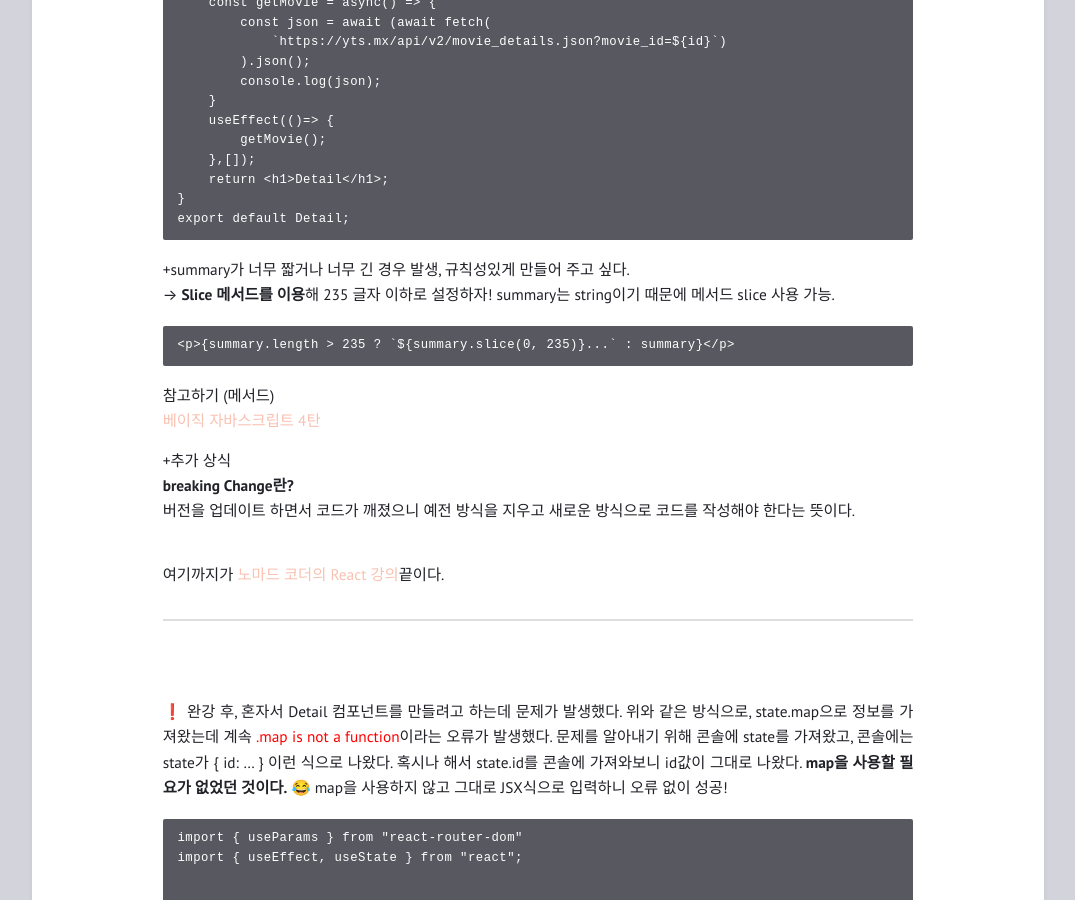
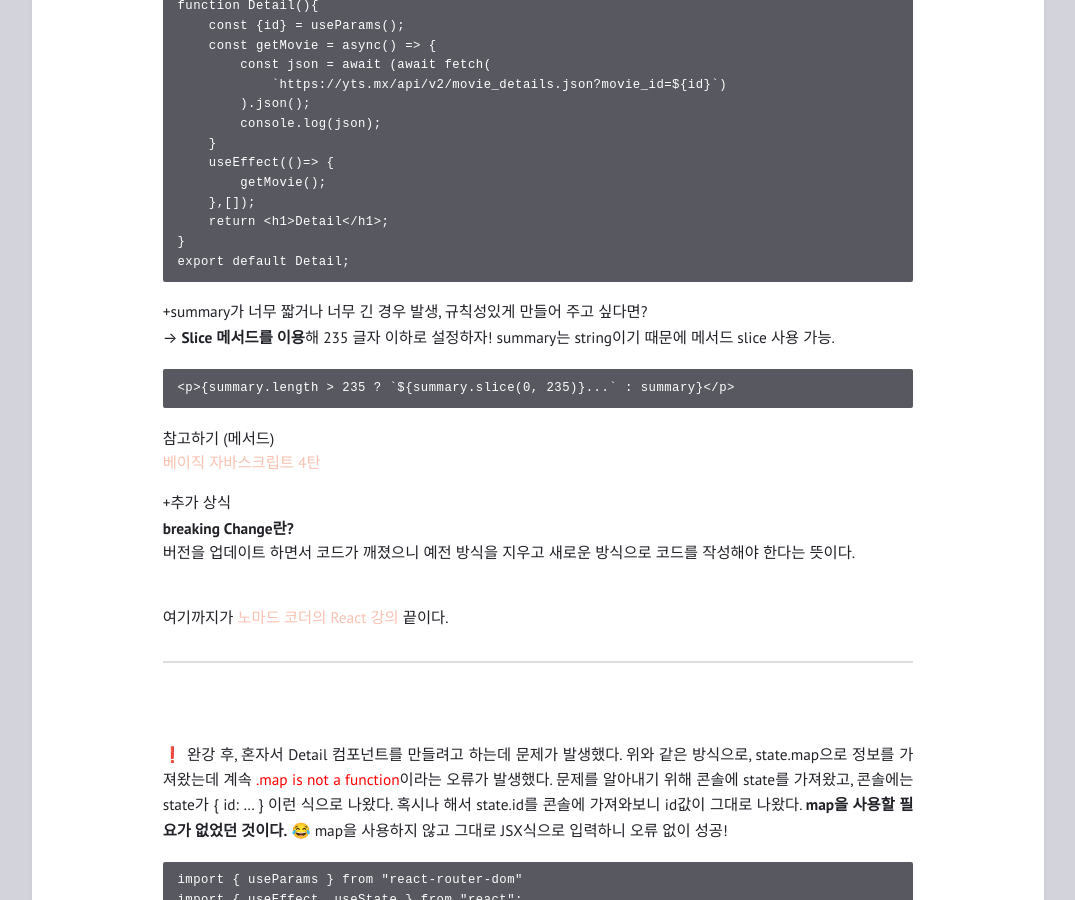
Before and after one commit to feb-dain/feb-dain.github.io, a Jekyll site: the page built from _posts/2022-09-26-how-to-make-a-movie-app-with-react-2.md, in a window 1280 px wide and 900 px high, scrolled down 4450 px. Shown: the whole window, without its empty margins (102-1177 px from the left). Built offline with Jekyll 4.4.1, drawn with Linux system fonts in a browser that asks for light colours; comment, search, counter and statistics services are not loaded.

Commit message:
Update 2022-09-26-how-to-make-a-movie-app-with-react-2.md

````diff
--- a/_posts/2022-09-26-how-to-make-a-movie-app-with-react-2.md
+++ b/_posts/2022-09-26-how-to-make-a-movie-app-with-react-2.md
@@ -219,6 +219,8 @@
     id: PropTypes.number.isRequired,
 ```
 
+<br>
+
 ### url에서 id 값 알아내는 방법
 React Router의 useParams 사용하면 된다!
 
@@ -249,7 +251,7 @@
 export default Detail;
 ```
 
-+summary가 너무 짧거나 너무 긴 경우 발생, 규칙성있게 만들어 주고 싶다.<br>
++summary가 너무 짧거나 너무 긴 경우 발생, 규칙성있게 만들어 주고 싶다면?<br>
 → **Slice 메서드를 이용**해 235 글자 이하로 설정하자! summary는 string이기 때문에 메서드 slice 사용 가능.
 
 ```
@@ -265,7 +267,7 @@
 <br>
 <br>
 
-여기까지가 <a href="https://nomadcoders.co/react-for-beginners/lectures/3257">노마드 코더의 React 강의</a>끝이다.<br>
+여기까지가 <a href="https://nomadcoders.co/react-for-beginners/lectures/3257">노마드 코더의 React 강의</a> 끝이다.<br>
 
 ---
 
````
